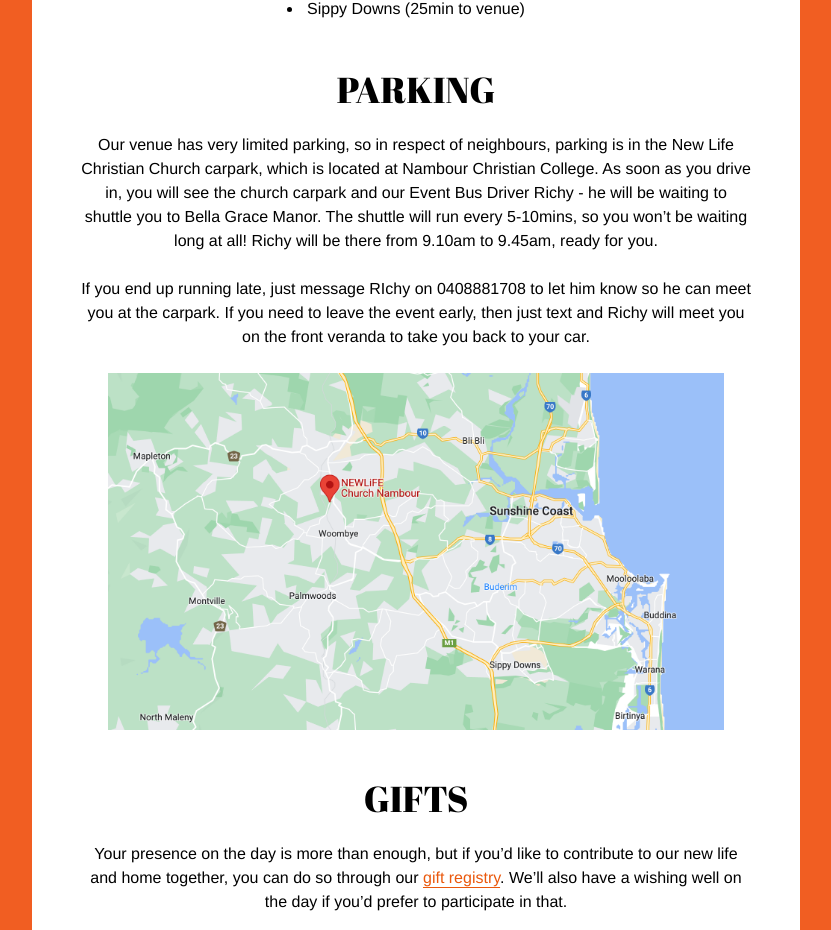
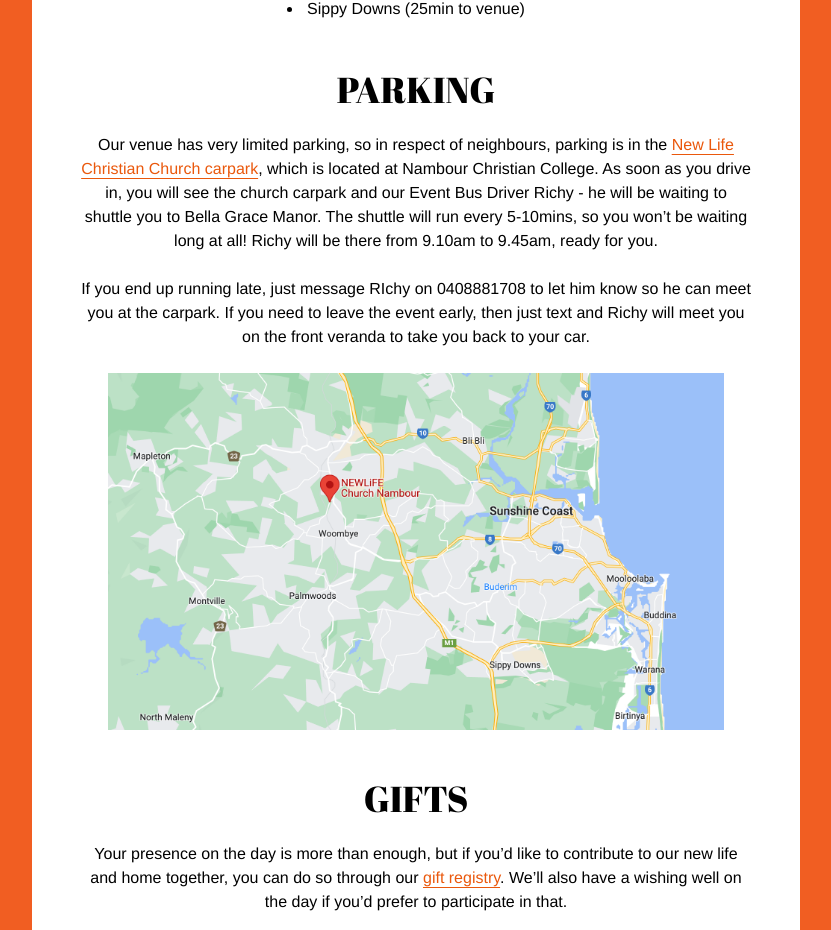
Before and after one commit to willem-h/wedding, a React (Create React App) app: page / in a window 1280 px wide. Shown: the part 2437-3367 px from the top of the page, without its empty margins (224-1055 px from the left). Built offline with nearby package versions, Linux system fonts and the light colour scheme.

Commit message:
Add map link to body copy

```diff
--- a/src/App.js
+++ b/src/App.js
@@ -174,10 +174,11 @@ function App() {
               <h1 className="font-serif text-4xl">PARKING</h1>
               <p>
                 Our venue has very limited parking, so in respect of neighbours,
-                parking is in the New Life Christian Church carpark, which is
-                located at Nambour Christian College. As soon as you drive in, you
-                will see the church carpark and our Event Bus Driver Richy - he will
-                be waiting to shuttle you to Bella Grace Manor. The shuttle will run
+                parking is in the <a href="https://goo.gl/maps/jE21atMj63S2Sp6X9" className="text-orange-600 underline underline-offset-4 hover:underline-offset-2">
+                New Life Christian Church carpark</a>, which is located at
+                Nambour Christian College. As soon as you drive in, you will see
+                the church carpark and our Event Bus Driver Richy - he will be
+                waiting to shuttle you to Bella Grace Manor. The shuttle will run
                 every 5-10mins, so you won’t be waiting long at all! Richy will be
                 there from 9.10am to 9.45am, ready for you.
               </p>
```
